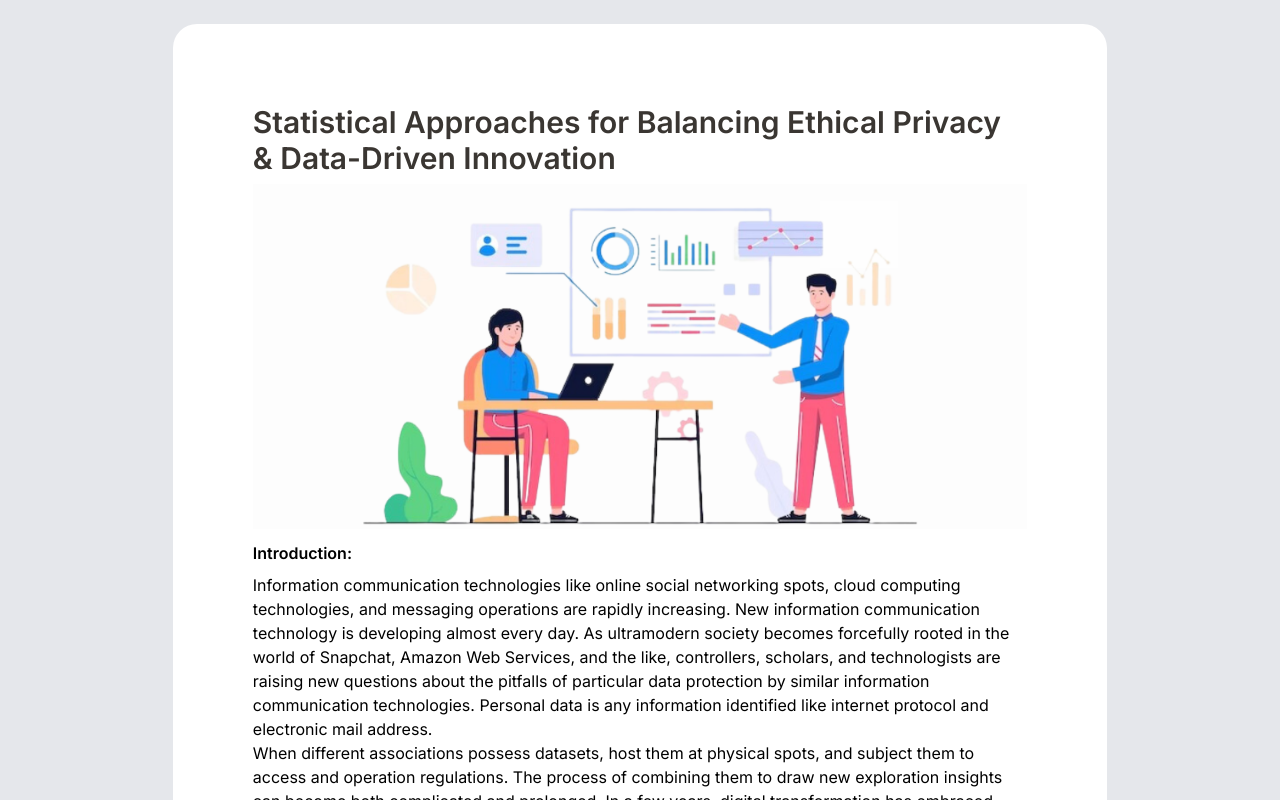
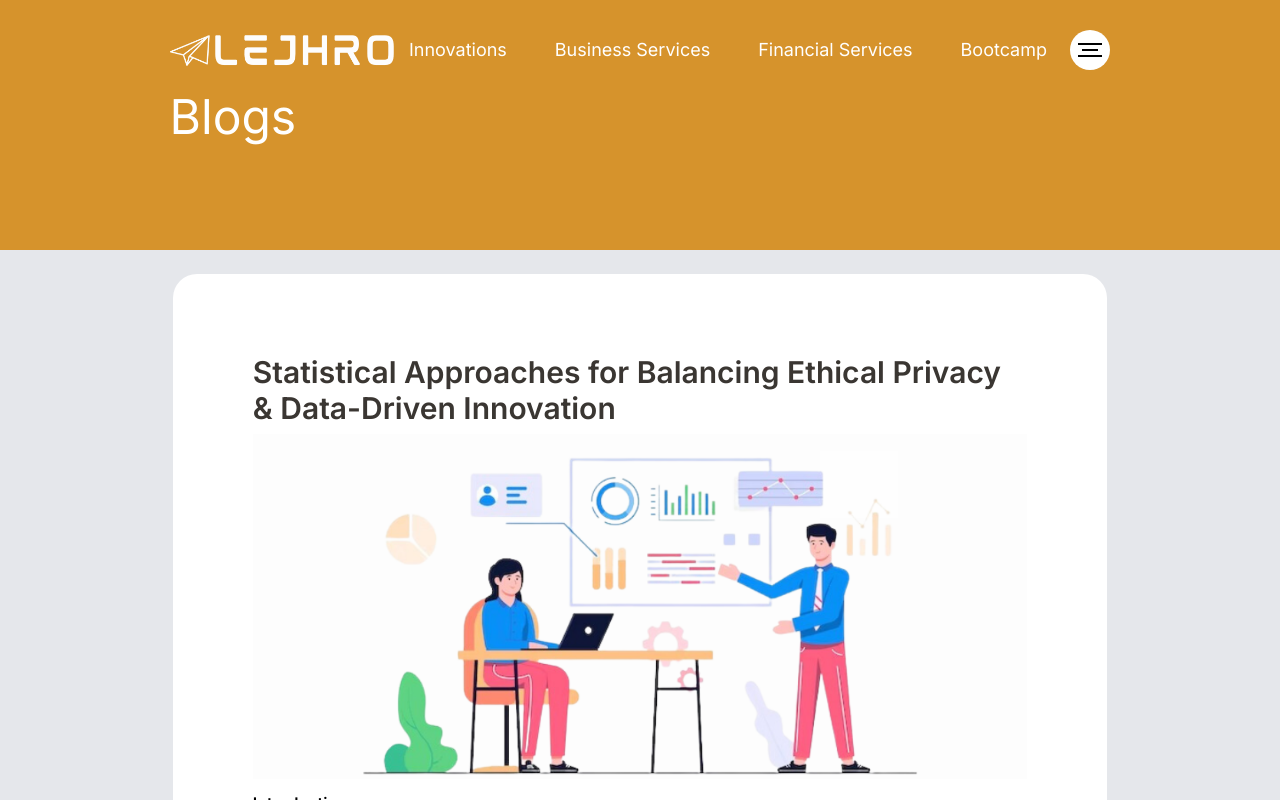
Before and after one commit to rishi-saxena-07/Lejro-Assignment, a React (Create React App) app: page / in a window 1280 px wide. Shown: the top 800 px of the page. Built offline with nearby package versions, Linux system fonts and the light colour scheme.

Commit message:
append header component

```diff
--- a/src/App.js
+++ b/src/App.js
@@ -1,9 +1,11 @@
 import Footer from "./Components/Footer/Footer";
 import Body from "./Components/Body/Body";
+import Header from "./Components/Header/Header";
 
 function App() {
   return (<>
-<Body />
+    <Header />
+    <Body />
     <Footer />
   </>
   );
--- /dev/null
+++ b/src/Components/Header/Header.jsx
@@ -0,0 +1,60 @@
+import React from "react";
+import HamburgerMenu from "../HamburgerMenu/HamburgerMenu";
+import lejhroLogo from "../../Assets/lejhro_logo_white.png";
+
+const Header = () => {
+  return (
+    <>
+      <div className="px-[10.6rem] py-[1.9rem] h-[15.6rem]" style={{ backgroundColor: "#d6932c" }}>
+        <div className="top-header-header-div flex justify-between items-center ">
+          {/* Logo Section */}
+          <div className="top-header-header-logo-div">
+            <a href="/" aria-label="HomePage">
+              <img
+                src={lejhroLogo}
+                alt="Lejhro White Logo"
+                className="top-header-fixed-logo w-[14rem] cursor-pointer"
+              />
+            </a>
+          </div>
+
+          {/* Navigation Menu */}
+          <div className="hidden md:hidden lg:flex space-x-12 text-white text-lg mr-2">
+            <a
+              href="http://www.lejhro.com/innovations"
+              className="hover:text-gray-300"
+            >
+              Innovations
+            </a>
+            <a
+              href="http://www.lejhro.com/business-services"
+              className="hover:text-gray-300"
+            >
+              Business Services
+            </a>
+            <a
+              href="http://www.lejhro.com/financial-services"
+              className="hover:text-gray-300"
+            >
+              Financial Services
+            </a>
+            <a
+              href="http://www.bootcamp.lejhro.com/"
+              className="hover:text-gray-300"
+            >
+              Bootcamp
+            </a>
+          </div>
+
+          {/* Hamburger Menu */}
+          <HamburgerMenu />
+        </div>
+        <h2 className="home-page-name h2-heading text-5xl text-start py-[1.4rem] mb-[1.5rem]  text-white">
+          Blogs
+        </h2>
+      </div>
+    </>
+  );
+};
+
+export default Header;
```
